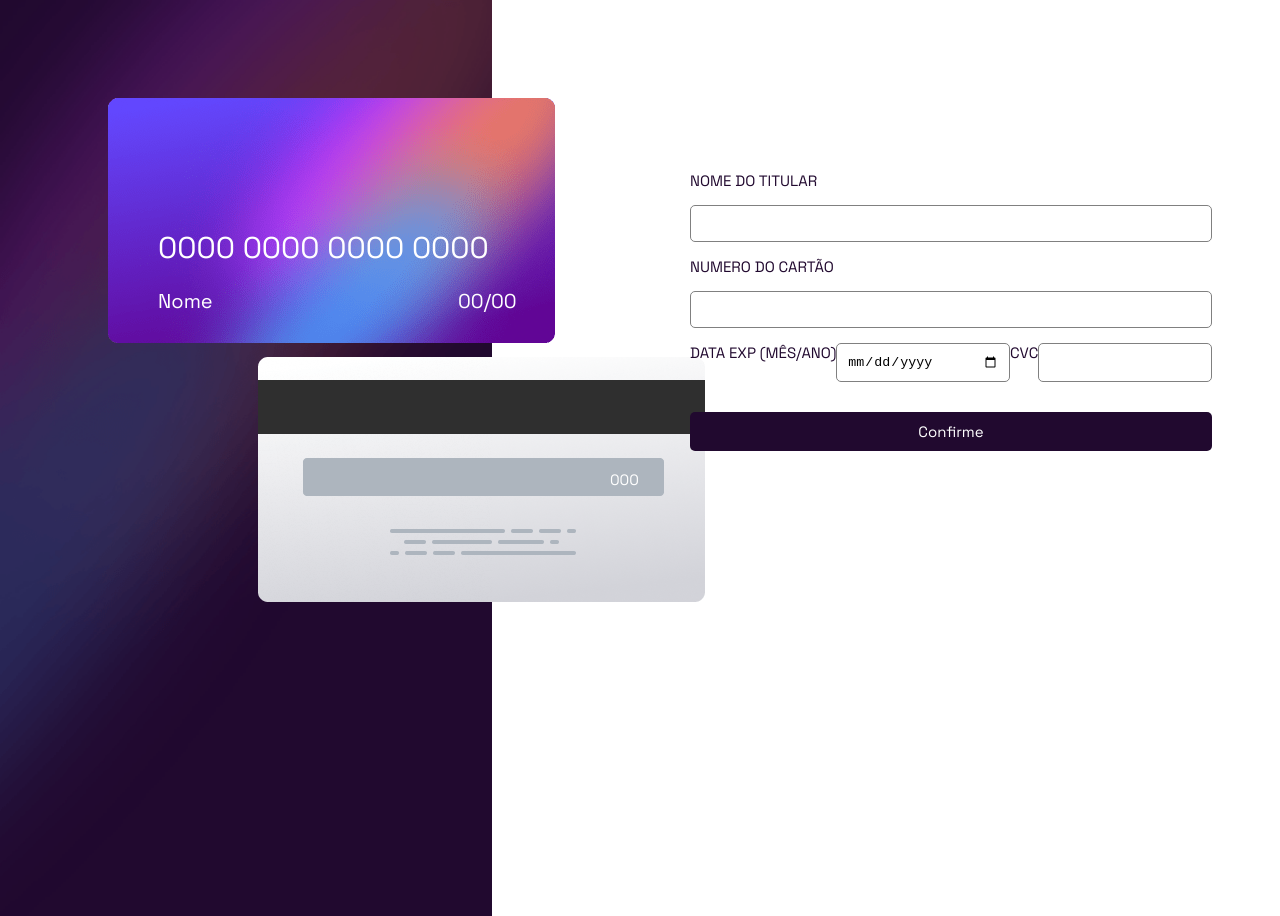
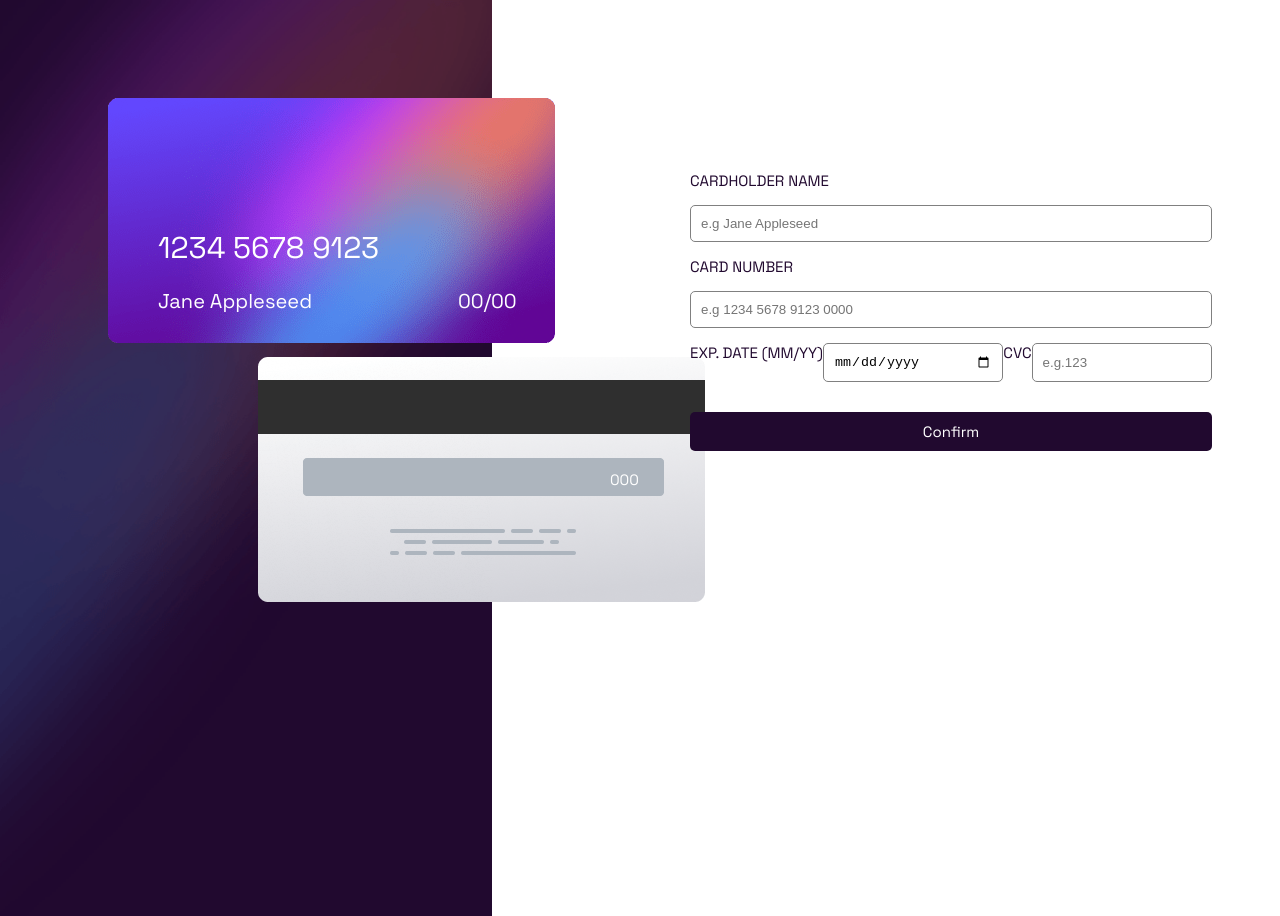
Before and after one commit to Douglaslima93/formulario-de-detalhes-do-cartao-interativo, a plain HTML site: page index.html in a window 1280 px wide. Drawn offline with Linux system fonts and the light colour scheme.

Commit message:
Troca idioma dos textos

```diff
--- a/index.html
+++ b/index.html
@@ -15,8 +15,8 @@
 <body>
     <div id="frente" class="containerf">
         <img src="bg-card-front.png">
-        <p id="num">0000 0000 0000 0000</p>
-        <p id="titular">Nome</p>
+        <p id="num">1234 5678 9123</p>
+        <p id="titular">Jane Appleseed</p>
         <p id="validade">00/00</p>
     </div>
 
@@ -28,20 +28,20 @@
 
     <div id="dados" class="containerd">
 
-        <p>NOME DO TITULAR</p>
-    <input type="text" id="texto" maxlength="30" onclick="insert('')">
+        <p>CARDHOLDER NAME</p>
+    <input type="text" id="texto" nome="cardholderName" onclick="insert('')" placeholder="e.g Jane Appleseed">
 
-        <P>NUMERO DO CARTÃO</P>
-    <input type="number" id="texto" maxlength="19" onclick="insert('')">
+        <P>CARD NUMBER</P>
+    <input type="number" id="texto" maxlength="19" onclick="insert('')" placeholder="e.g 1234 5678 9123 0000">
 
         <div id="ladoalado">
-        <P>DATA EXP (MÊS/ANO)</P>
+        <P>EXP. DATE (MM/YY)</P>
         <input type="date" id="data">
 
         <P>CVC</P>
-        <input type="number" id="data" maxlength="3" onclick="insert('')">
+        <input type="number" id="data" maxlength="3" onclick="insert('')" placeholder="e.g.123">
     </div>
-    <p id="confirme">Confirme</p>
+    <p id="confirme">Confirm</p>
     </div>
 
 </body>
--- a/scripts.js
+++ b/scripts.js
@@ -1,6 +1,7 @@
 
-function insert(texto){
+document.addEventListener('input', holderFunc)
+function holderFunc(){
 
-    var titular = document.getElementById('texto').innerHTML;
-    document.getElementById('titular').innerHTML = titular;
+    titular.innerHTML = texto.value
+
 }
```
